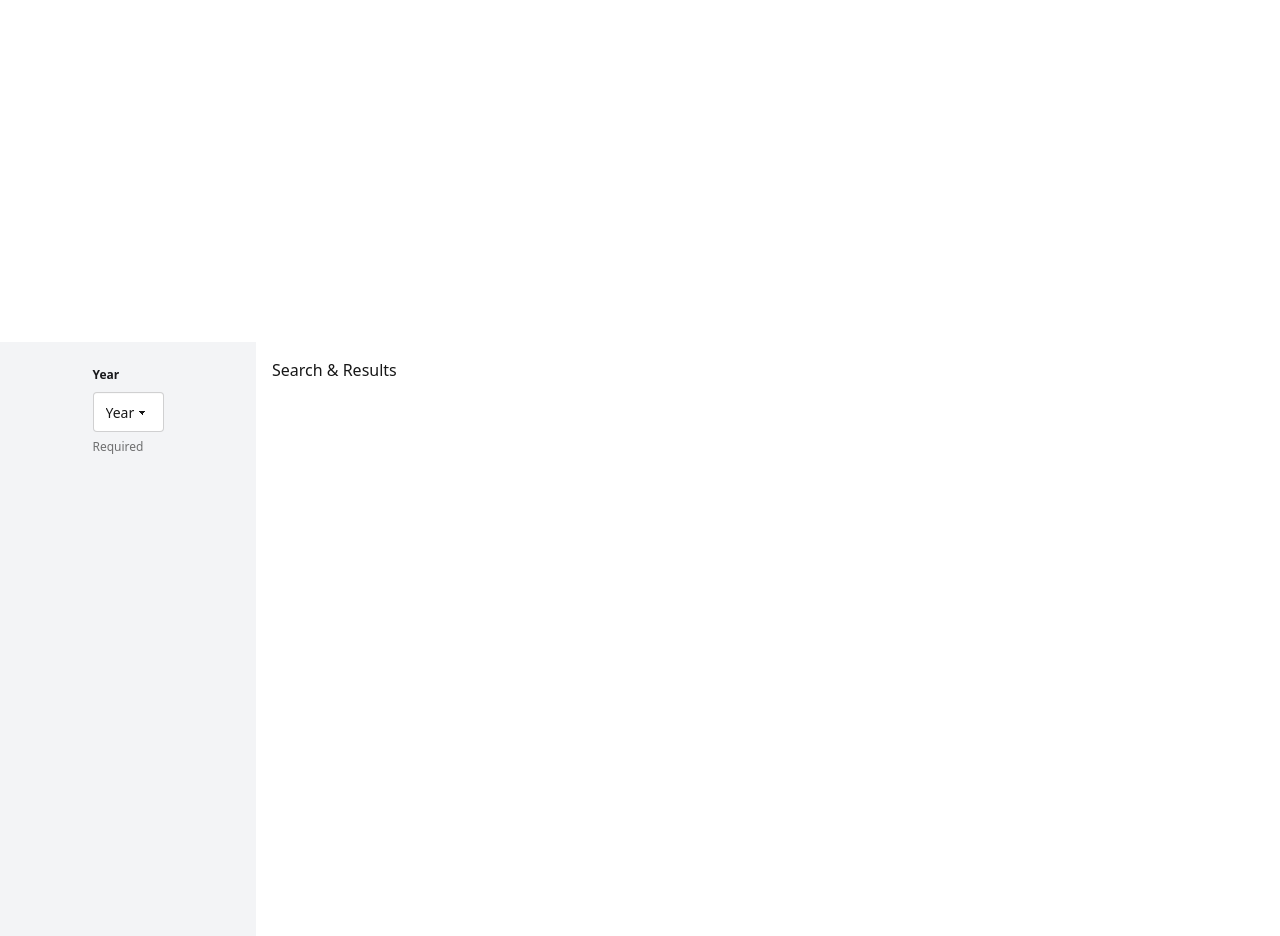
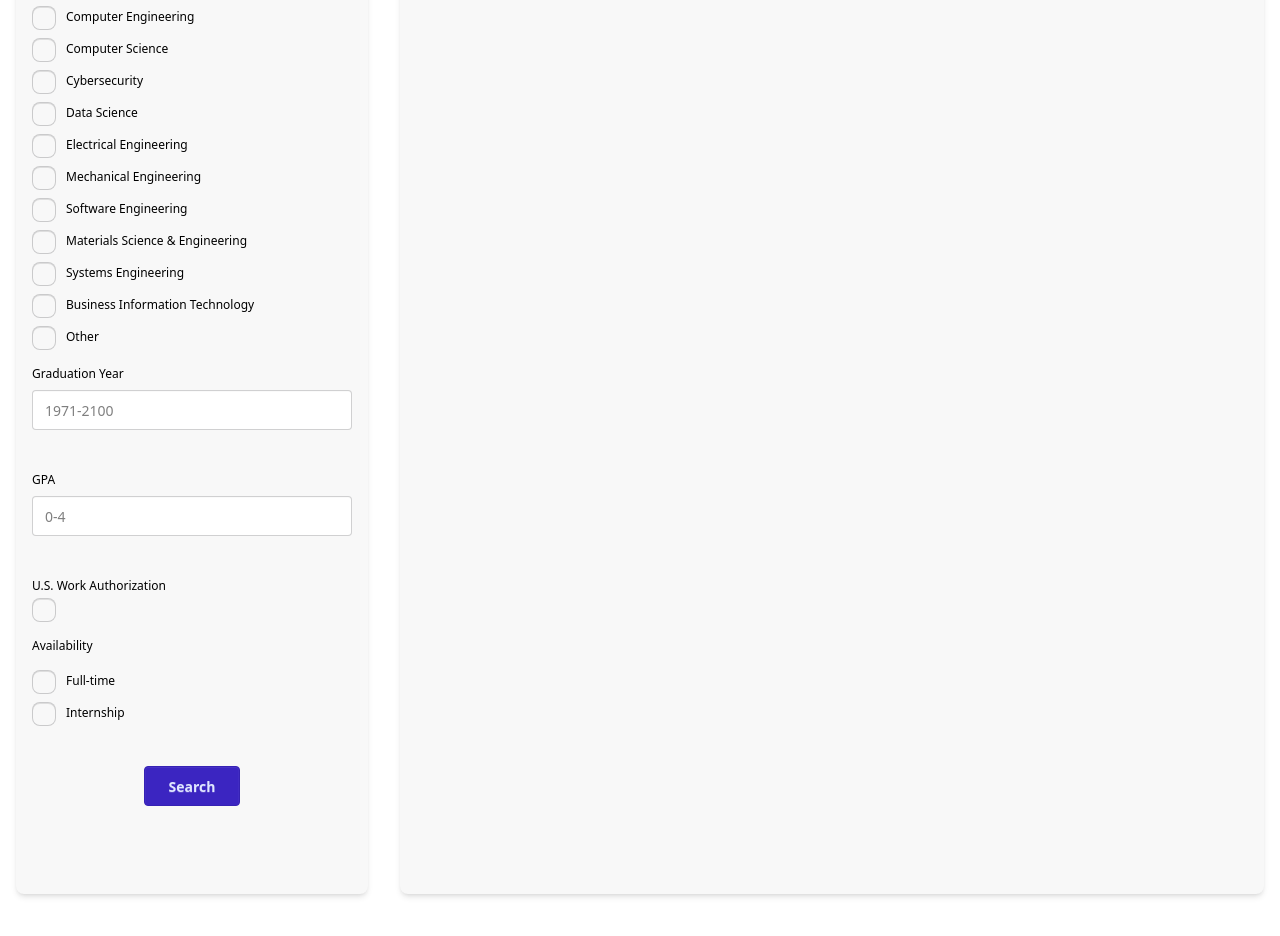
Before and after one commit to UTDSHPE/resume-book-2.0, a Next.js app in the folder frontend/: page /dashboard/recruiter in a window 1280 px wide. Shown: the part 522-1458 px from the top of the page. After the commit the page ends 1432 px from the top, so only its background shows below. Built offline with nearby package versions, Linux system fonts and the light colour scheme.

Commit message:
Frontend updates

```diff
--- a/frontend/src/app/dashboard/recruiter/page.tsx
+++ b/frontend/src/app/dashboard/recruiter/page.tsx
@@ -1,33 +1,86 @@
-'use client'
-import Link from 'next/link';
-import Image from 'next/image';
+'use client';
 import DashNavbar from '@/components/navbar/dashboard';
-import {useState} from 'react';
-import { DropDown } from '@/components/dropdown/page';
-export default function recruiterDashboard(){
-    const [drawerOpen, setDrawerOpen] = useState(true);
-    return(
+import { useState } from 'react';
+import { DropDown } from '@/components/filterComponents/DropDown';
+import { NumberValidator } from '@/components/filterComponents/Validator';
+import { CheckBoxList, CheckBox } from '@/components/filterComponents/CheckBox';
+
+export default function RecruiterDashboard() {
+    const [workAuthorized, setWorkAuthorized] = useState(false);
+    const [availability, setAvailability] = useState<string[]>([]);
+    const [year, setYear] = useState<string[]>([]);
+    const [semester, setSemester] = useState<string[]>([]);
+
+    return (
         <div className="w-full h-screen">
             <DashNavbar />
-            <div className="w-full min-h-screen bg-[#ffffff]"></div>
-            <div className="flex flex-col md:flex-row h-screen">
+
+            {/* Layout */}
+            <div className="flex flex-col md:flex-row ">
                 {/* Sidebar / Filters */}
-                <div className="w-full md:w-64 bg-gray-100 p-4">
-                    <div className='flex flex-col items-center gap-y-4'>
-                        <DropDown items={["Freshman","Sophomore","Junior","Senior","Graduate"]}
-                        label="Year"
-                        required={true}>
-                        </DropDown>
+                <aside className="w-full md:w-96 p-4 bg-white">
+                    <div className="card bg-base-200 shadow-md h-full p-4">
+                        <div className="flex flex-col gap-y-4 pb-12">
+                            <CheckBoxList
+                                title={"Year"}
+                                names={['Freshman', 'Sophomore', 'Junior', 'Senior', 'Graduated', 'Masters', 'PhD']}
+                                onChange={setYear}
+                            />
+
+                            <CheckBoxList
+                                title={"Graduation Semester"}
+                                names={["Fall", "Spring"]}
+                                onChange={setSemester}
+                            />
+
+                            <CheckBoxList
+                                title={"Major"}
+                                names={[
+                                    "Biomedical Engineering", "Computer Engineering", "Computer Science", "Cybersecurity", "Data Science",
+                                    "Electrical Engineering", "Mechanical Engineering", "Software Engineering", "Materials Science & Engineering",
+                                    "Systems Engineering", "Business Information Technology","Other"
+                                ]}
+                            />
+
+                            <NumberValidator
+                                min={1971}
+                                max={2100}
+                                className="input-md"
+                                headTitle="Graduation Year"
+                            />
+
+                            <NumberValidator
+                                min={0.0}
+                                max={4.0}
+                                className=""
+                                decimal={true}
+                                headTitle={"GPA"}
+                            />
+
+                            <CheckBox
+                                title={"U.S. Work Authorization"}
+                                checked={workAuthorized}
+                                onChange={setWorkAuthorized}
+                            />
+
+                            <CheckBoxList
+                                title={"Availability"}
+                                names={["Full-time", "Internship"]}
+                                onChange={setAvailability}
+                            />
+
+                            <button className="btn btn-active btn-primary my-6 mx-28">Search</button>
+                        </div>
                     </div>
-                </div>
+                </aside>
 
                 {/* Main content */}
-                <div className="flex-1 bg-white p-4">
-                    Search & Results
-                </div>
+                <main className="flex-1 bg-white p-4">
+                    <div className='card bg-base-200 shadow-md h-full'>
+                        {/* Results go here */}
+                    </div>
+                </main>
             </div>
-
         </div>
-
     );
-};
+}
--- a/frontend/src/components/dropdown/page.tsx
+++ /dev/null
@@ -1,32 +0,0 @@
-import React from 'react';
-
-interface dropdownProps{
-    items: string [];
-    label: string;
-    required:boolean;
-}
-
-export const DropDown = ({items,label,required}:dropdownProps) => {
-    let requiredStr;
-    if(required){
-        requiredStr = "Required";
-    }
-    else{
-        requiredStr = "Optional";
-    }
-    return(
-        <fieldset className="fieldset">
-            <legend className="fieldset-legend">{label}</legend>
-            <select defaultValue={label} className="select">
-                <option disabled={true}>{label}</option>
-                <div>
-                    {items.map(item =>(//map the string array input to be the options for the dropdown
-                        <option key={item} >{item}</option>
-                    ))}
-                </div>
-            </select>
-            <span className="label">{requiredStr}</span>
-        </fieldset>
-    );
-
-}
--- /dev/null
+++ b/frontend/src/components/filterComponents/CheckBox.tsx
@@ -0,0 +1,64 @@
+import React from 'react';
+import {useState} from 'react';
+
+interface CheckBoxProps {
+    title: string;
+    checked: boolean;                          // parent controls this
+    onChange: (checked: boolean) => void;      // parent gets updates
+}
+interface CheckBoxListProps{
+    title?:string;
+    names:string[];
+    onChange?:(selected:string[])=>void;//means function that takes a string array and returns nothing,as we are just modifying the state variables
+}
+
+export const CheckBox = ({ title, checked, onChange }: CheckBoxProps) => {
+    return (
+        <div className="text-xs flex flex-col items-start">
+            {/* Title above */}
+            <span className="label-text text-black font-medium mb-1">{title}</span>
+
+            {/* Checkbox only */}
+            <input
+                type="checkbox"
+                className="checkbox"
+                checked={checked}
+                onChange={(e) => onChange(e.target.checked)}
+            />
+        </div>
+    );
+};
+
+export const CheckBoxList = ({ title,names, onChange }: CheckBoxListProps) => {
+    const [selected, setSelected] = useState<string[]>([]);
+
+    const toggle = (name: string) => {
+        setSelected((prev) => {//prev calls the function and gives the previous state of the variable as prev
+            const isSelected = prev.includes(name);//checks if the string is present in previous state array, which means its selected
+            const updated = isSelected ? prev.filter((n) => n !== name) // if it is present and its checked, remove it from state via filter
+            : [...prev, name];//adds it by creating a new array w all the elements of prev + name
+            onChange?.(updated); //call onChange function if it exists via optional chanining to refresh state array
+            return updated;//return state array to internal state variable
+            //onChange is the string arr we pass from frontend and the return is so we can keep track internally in the function
+        });
+    };
+
+    return (
+        <div className="flex flex-col gap-2">
+            <label className="flex label cursor-pointer mb-2">
+                <span className="label-text text-xs text-black font-medium">{title}</span>
+            </label>
+            {names.map((name) => (
+                <label key={name} className="label cursor-pointer">
+                    <input
+                        type="checkbox"
+                        className="checkbox"
+                        checked={selected.includes(name)}
+                        onChange={() => toggle(name)}
+                    />
+                    <span className="label-text text-black text-xs ml-1 mb-[2px]">{name}</span>
+                </label>
+            ))}
+        </div>
+    );
+};
--- /dev/null
+++ b/frontend/src/components/filterComponents/DateSelector.tsx
@@ -0,0 +1,20 @@
+import React from 'react';
+
+interface validatorProps{
+    items: string [];
+    label: string;
+    required:boolean;
+}
+
+export const DateSelector= ({items,label,required}:validatorProps) => {
+
+    return(
+        <div>
+            <input type="date" className="input validator" required placeholder=""
+            min="2000-01-01" max="2100-01-01"
+            title="Must be valid URL" />
+            <p className="validator-hint">Must be within the range</p>
+        </div>
+    );
+
+}
--- /dev/null
+++ b/frontend/src/components/filterComponents/DropDown.tsx
@@ -0,0 +1,27 @@
+import React from 'react';
+import {useState} from 'react';
+
+interface dropdownProps{
+    items: string [];
+    label: string;
+    dataLabel:string
+    className?:string;
+    onChange?:(selected:string)=>void
+}
+
+export const DropDown = ({items,label,dataLabel,className}:dropdownProps) => {
+    const [option,setOption] = useState<string>("");
+
+    return(
+        <fieldset className={`fieldset ${className}`}>
+            <legend className="fieldset-legend">{label}</legend>
+            <select defaultValue={dataLabel} className="select text-black">
+                <option disabled={true}>{""}</option>
+                    {items.map(item =>(//map the string array input to be the options for the dropdown
+                        <option key={item} className='text-black'>{item}</option>
+                    ))}
+            </select>
+        </fieldset>
+    );
+
+}
--- /dev/null
+++ b/frontend/src/components/filterComponents/Validator.tsx
@@ -0,0 +1,22 @@
+import React from 'react';
+
+interface NumberValidatorProps{
+    min:number;
+    max:number;
+    className?:string;
+    decimal?:boolean;
+    headTitle?:string;
+}
+
+export const NumberValidator= ({min,max,className,decimal,headTitle}:NumberValidatorProps)=>{
+    return(
+        <div>
+            <p className='text-black text-xs font-medium mb-2'>{headTitle}</p>
+            <input type="number" className={`input validator text-black ${className}`} required placeholder={`${min}-${max}`}
+                min={min} max={max}
+                step={decimal?"any":undefined}
+                title= {`Must be between ${min} to ${max}`} />
+            <p className="validator-hint">Must be between {min} and {max}</p>
+        </div>
+    );
+}
```
Also changed, not shown: frontend/src/components/footer/Footer.tsx (added), frontend/src/components/footer/page.tsx (deleted).
